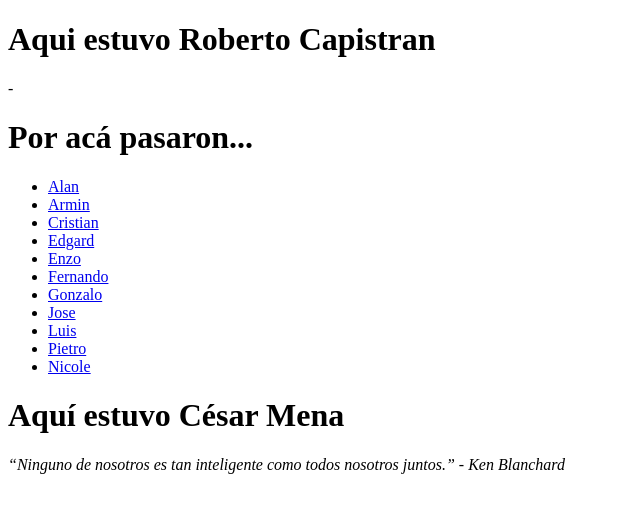
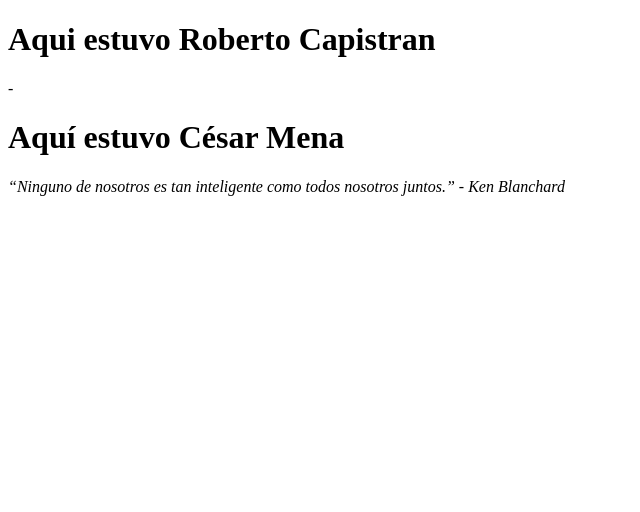
Before and after one commit to drimilius/ecamp0077, a plain HTML site: page Practica_Github/robertocapi.html in a window 1280 px wide. Shown: the whole page, without its empty margins (0-640 px from the left). Drawn offline with Linux system fonts and the light colour scheme.

Commit message:
Update
actualización robertocapi.html

```diff
--- a/Practica_Github/robertocapi.html
+++ b/Practica_Github/robertocapi.html
@@ -8,22 +8,7 @@
 <body>
     <h1>Aqui estuvo Roberto Capistran</h1>
     <cite>-</cite>
-    <h1>Por acá pasaron...</h1>
-    <nav>
-        <ul>
-            <li><a href="alanwie.html">Alan</a></li>
-            <li><a href="armincano.html">Armin</a></li>
-            <li><a href="ciglesias.html">Cristian</a></li>
-            <li><a href="edgardCarrion.html">Edgard</a></li>
-            <li><a href="enzo_rojas.html">Enzo</a></li>
-            <li><a href="fernando.html">Fernando</a></li>
-            <li><a href="gonzalopagliero.html">Gonzalo</a></li>
-            <li><a href="josev.html">Jose</a></li>
-            <li><a href="luis_acuna.html">Luis</a></li>
-            <li><a href="Practica_Pietro_Valenzuela.html">Pietro</a></li>
-            <li><a href="NICOLE.html">Nicole</a></li>
-        </ul>
-    </nav>
+
     <h1>Aquí estuvo César Mena</h1>
     <cite>“Ninguno de nosotros es tan inteligente como todos nosotros juntos.” - Ken Blanchard</cite>
 
```
Also changed, not shown: Practica_Github/index.html (+1 -0 lines).
